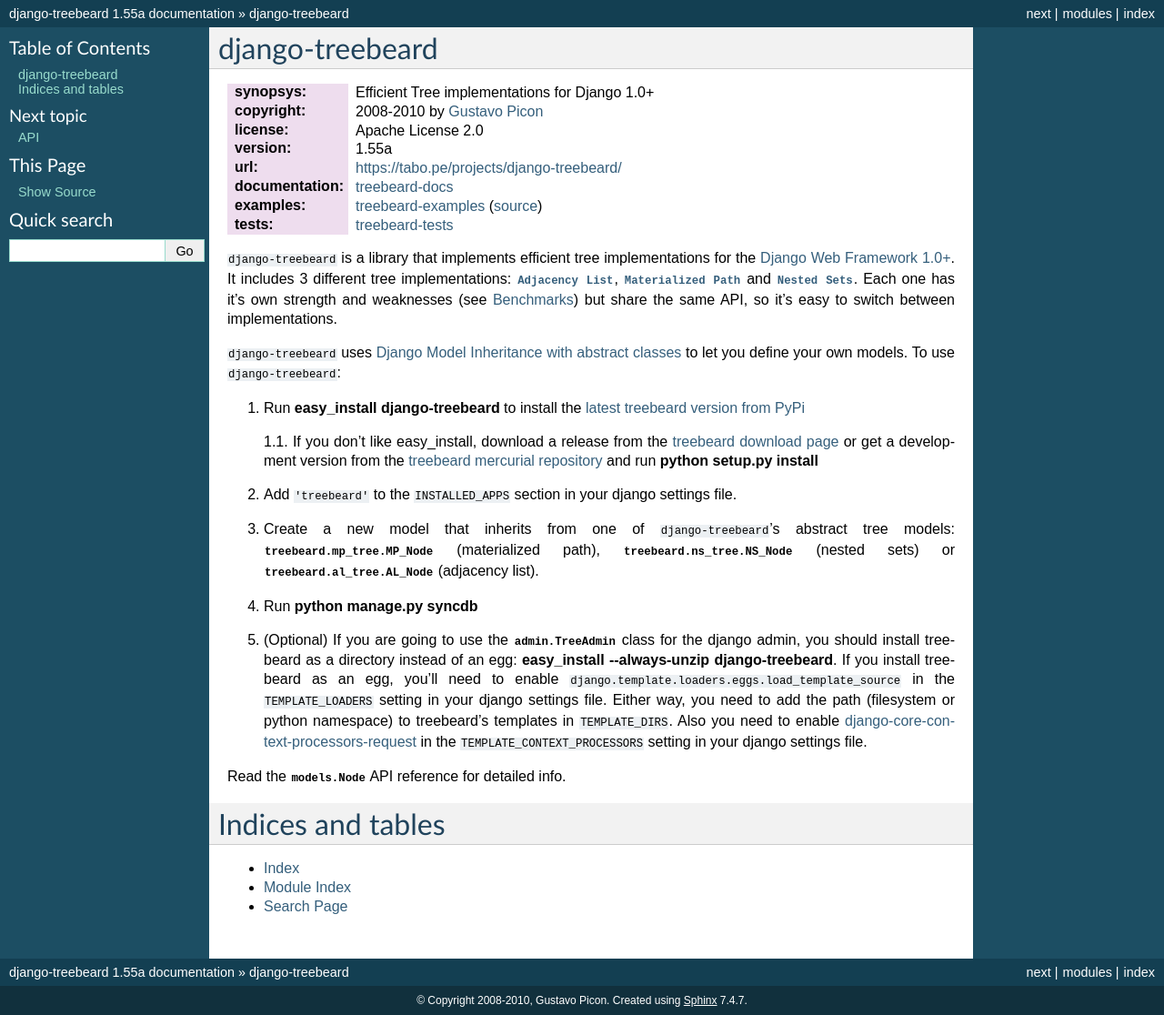
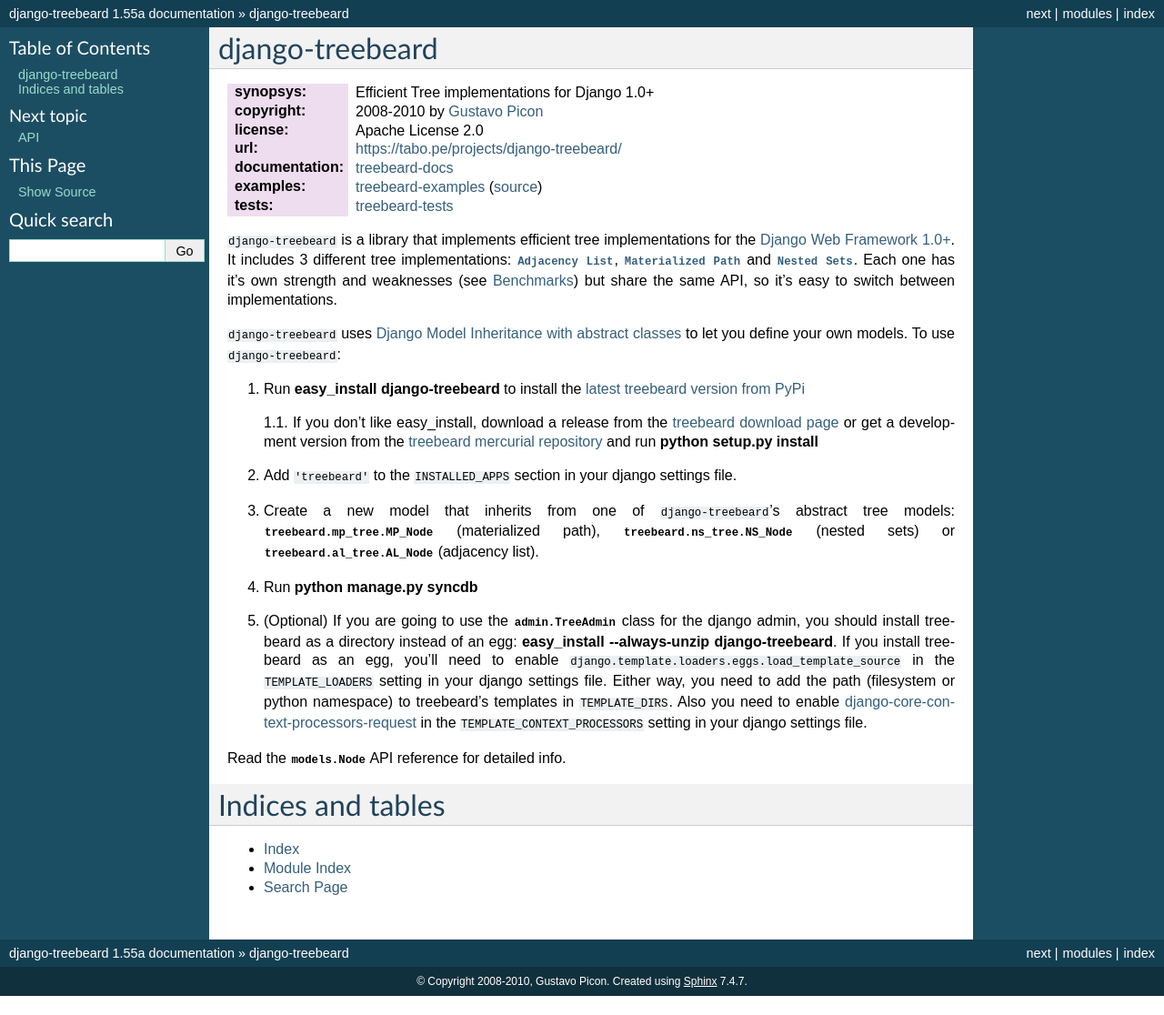
Before and after one commit to django-treebeard/django-treebeard, a Sphinx documentation site: the page built from docs/index.rst, in a window 1280 px wide. Shown: the whole page at 91% size. Built offline with Sphinx 7.4.7, drawn with Linux system fonts in a browser that asks for light colours; after the commit the page ends 1095 px from its top, so only the background shows below that.

Commit message:
the version is already in the title and breadcrumbds

```diff
--- a/docs/index.rst
+++ b/docs/index.rst
@@ -17,7 +17,6 @@
 :synopsys: Efficient Tree implementations for Django 1.0+
 :copyright: 2008-2010 by `Gustavo Picon <https://tabo.pe>`_
 :license: Apache License 2.0
-:version: 1.55a
 :url: https://tabo.pe/projects/django-treebeard/
 :documentation:
    `treebeard-docs
```
